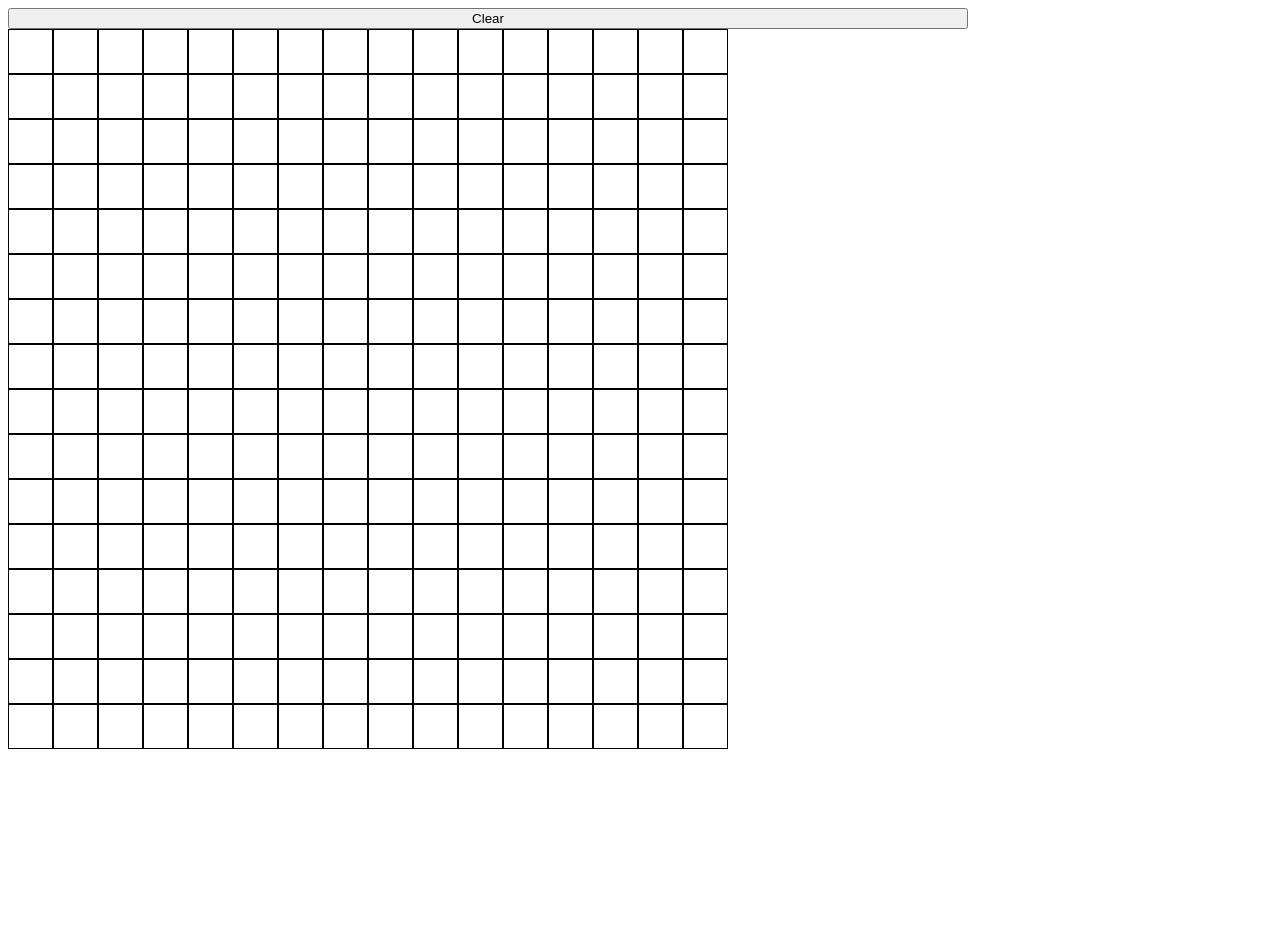
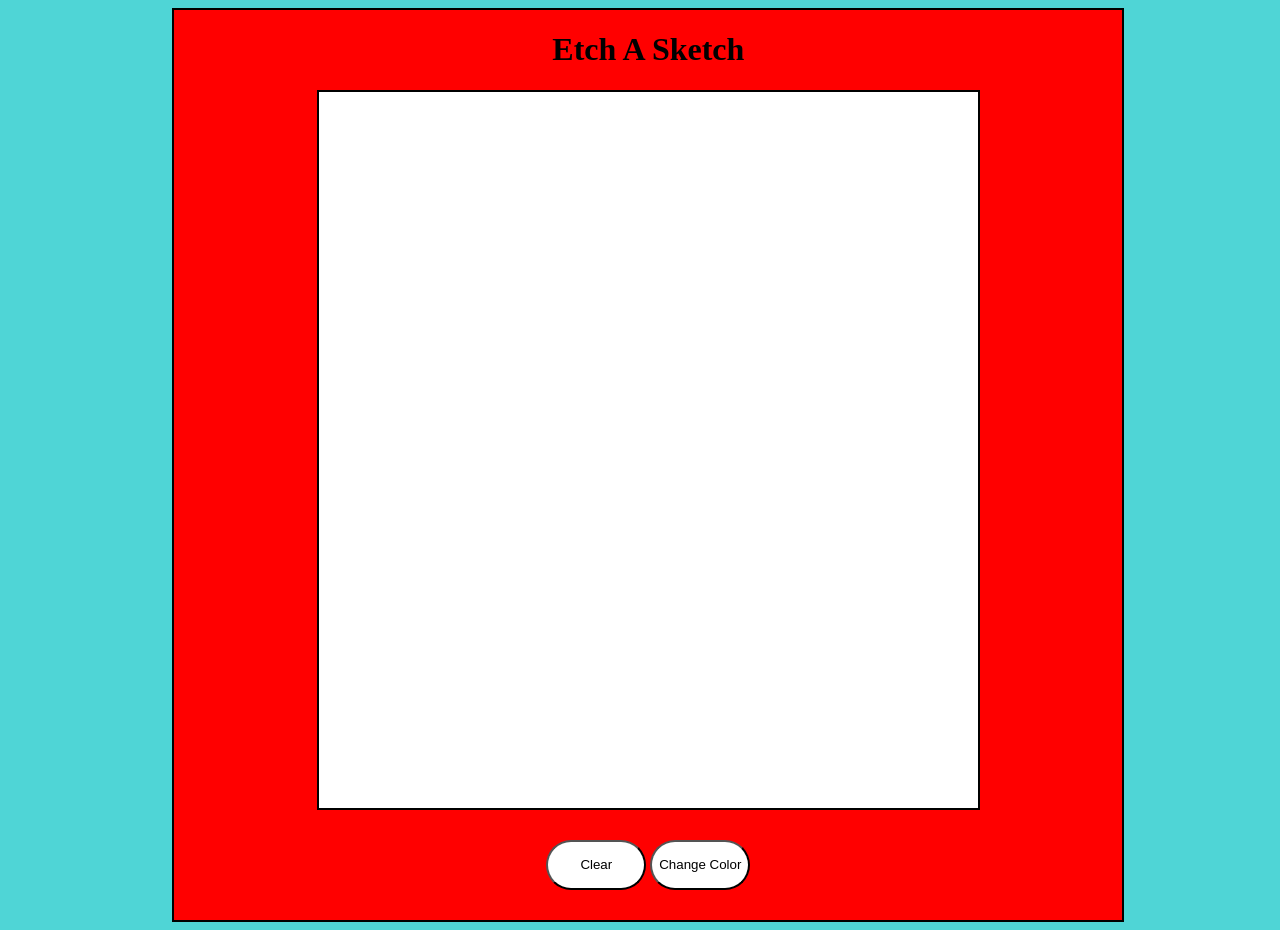
Before and after one commit to gpineda14/etch-a-sketch, a plain HTML site: page index.html in a window 1280 px wide. Before the commit the page ends 800 px from the top, so only its background shows below. Drawn offline with Linux system fonts and the light colour scheme.

Commit message:
Finished design and added color-changing functionality

```diff
--- a/css/stylesheet.css
+++ b/css/stylesheet.css
@@ -1,17 +1,51 @@
+html {
+  background-color: #4FD5D6;
+}
+
 table {
-  width: 720px;
+  width: 70%;
   height: 720px;
   border-spacing: 0;
+  background-color: white;
+  border: 2px solid black;
 }
 
-.clear {
-  width: 960px;
+h1 {
+  text-align: center;
+}
+
+.button-wrapper {
+  text-align: center;
+}
+
+.button-wrapper button {
+  width: 100px;
+  height: 50px;
+  border-radius: 50px;
+  background-color: white;
 }
 
 td {
-  border: 1px solid black;
+  border: none;
 }
 
-.hovered {
-  background-color: blue;
+.container {
+  display: flex;
+  justify-content: center;
+  align-items: center;
+  margin-bottom: 30px;
 }
+
+.table-wrapper {
+  display: flex;
+  justify-content: center;
+  align-items: center;
+  margin-bottom: 30px;
+}
+
+.sketchpad {
+  border: 2px solid black;
+  background-color: red;
+  width: 75%;
+  margin-left: 13%;
+}
--- a/index.html
+++ b/index.html
@@ -6,8 +6,18 @@
   <script type="text/javascript" src="js/app.js"></script>
 </head>
 <body>
-    <button type="submit" class="clear">Clear</button>
-    <table id="grid" class="pad">
-    </table>
+  <div class="sketchpad">
+    <h1> Etch A Sketch </h1>
+    <div class="table-wrapper">
+      <table class="pad">
+      </table>
+    </div>
+    <div class="container">
+      <div class="button-wrapper">
+        <button type="submit" onclick="newGrid()" class="clear">Clear</button>
+        <button type="submit" onclick="changeColor()">Change Color</button>
+      </div>
+    </div>
+  </div>
 </body>
 </html>
--- a/js/app.js
+++ b/js/app.js
@@ -1,8 +1,10 @@
 var size = 16;
+var color;
+var colors = ["green", "maroon", "yellow", "orange", "purple", "blue"];
 $(document).ready(function() {
   createGrid(size);
   $("td.entry").hover(function() {
-    $(this).addClass("hovered");
+    $(this).css({"background-color":"black"});
   });
 });
 
@@ -25,7 +27,7 @@ function newGrid() {
   setGridSize();
   createGrid(size);
   $("td.entry").hover(function() {
-    $(this).addClass("hovered");
+    $(this).css({"background-color": "black"});
   });
 }
 
@@ -41,3 +43,11 @@ function sizeEntries(size) {
   var width = 720 / size;
   $("td.entry").css({"height": height, "width": width});
 }
+
+function changeColor() {
+  var index = Math.floor(Math.random() * 6);
+  color = colors[index];
+  $("td.entry").hover(function() {
+    $(this).css({"background-color": color});
+  });
+}
```
